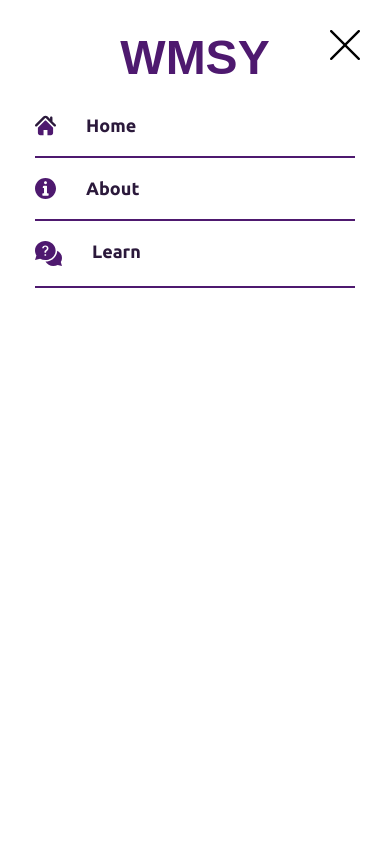
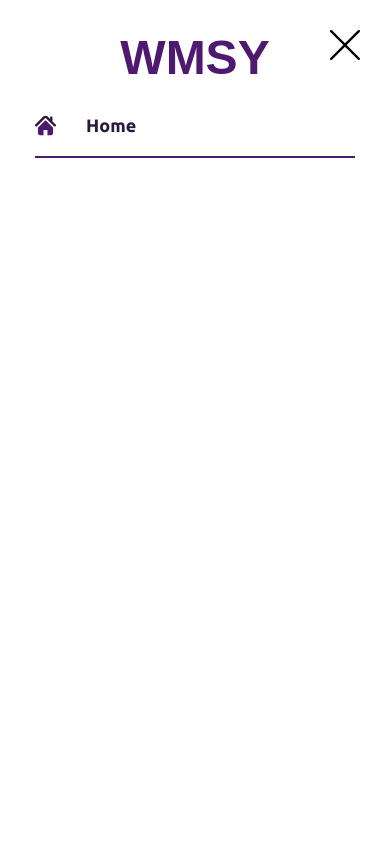
Before and after one commit to xin-xinusu/wmsy-info, a Next.js app: page / in a window 390 px wide. Both pictures are taken after a click on the icon 50 px from the left and 57 px from the top of the page. Shown: the top 844 px of the page. Built offline with nearby package versions, Linux system fonts and the light colour scheme; no server answers; a web font is replaced by a local one.

Commit message:
Updated Mobile Menu Navbar

```diff
--- a/Client/Components/Layout/Menu/MenuNavbar.jsx
+++ b/Client/Components/Layout/Menu/MenuNavbar.jsx
@@ -29,7 +29,11 @@ export const MenuNavbar = () => {
         </Typography>
       </MenuNavbarItem>
       <HorizontalLine />
-      <MenuNavbarItem onClick={()=>linkToPage(router, Pages.ABOUT_US)}>
+    </MenuNavbarContainer>
+  );
+};
+
+{/* <MenuNavbarItem onClick={()=>linkToPage(router, Pages.ABOUT_US)}>
         <About fill={COLORS.MID_PURPLE} />
         <Typography {...typographyProps}>About</Typography>
       </MenuNavbarItem>
@@ -40,7 +44,4 @@ export const MenuNavbar = () => {
           Learn
         </Typography>
       </MenuNavbarItem>
-      <HorizontalLine />
-    </MenuNavbarContainer>
-  );
-};
+      <HorizontalLine /> */}
```
